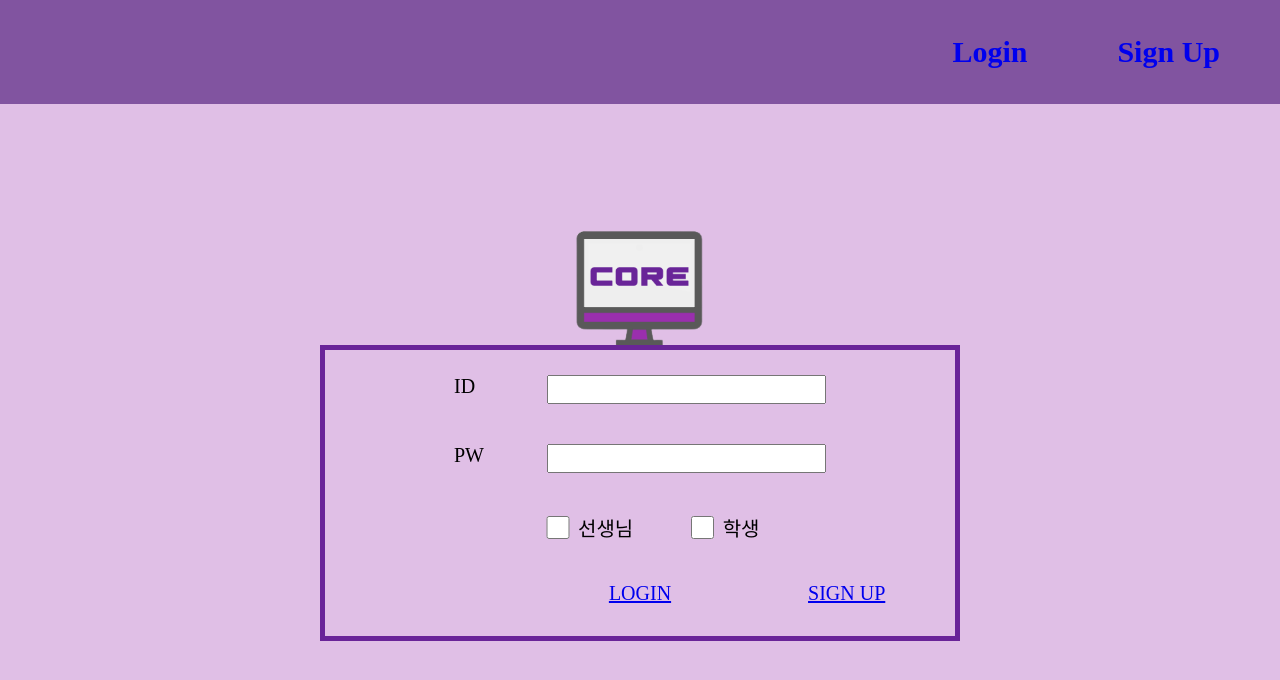
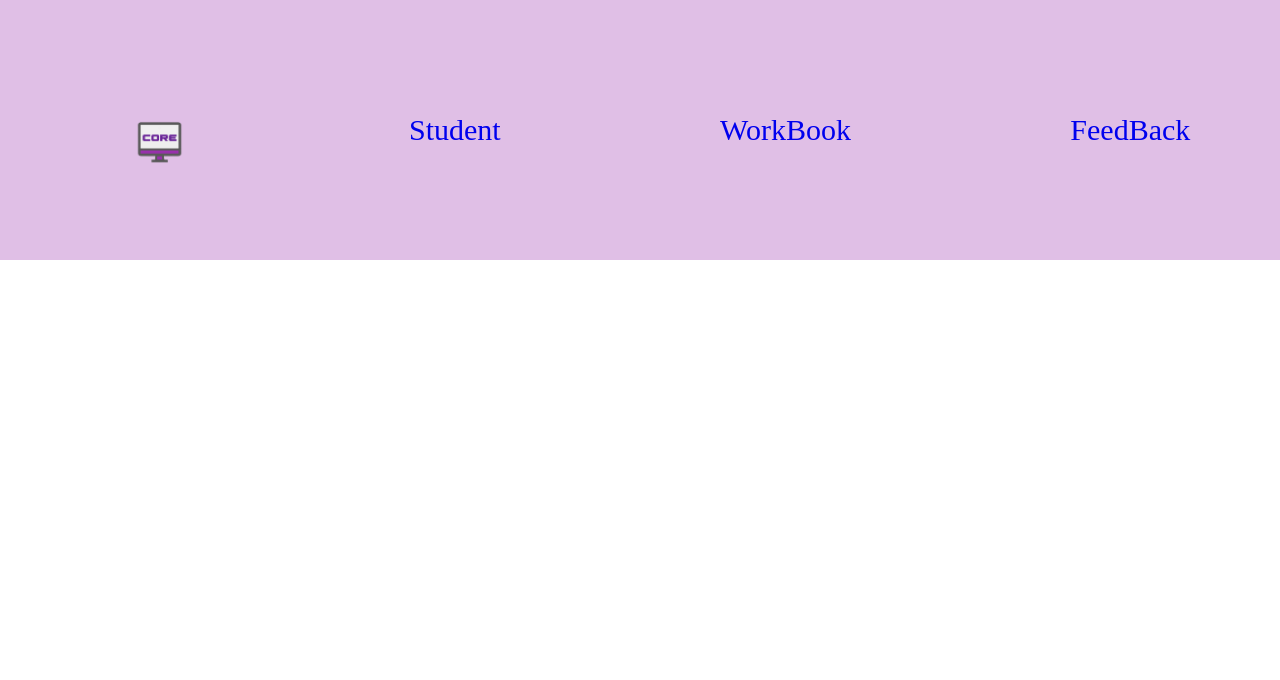
Before and after one commit to Happhee/CORE, a React (Create React App) app in the folder core/: page / in a window 1280 px wide. Shown: the top 680 px of the page. Built offline with nearby package versions, Linux system fonts and the light colour scheme.

Commit message:
[ADD] 현진언니 브랜치파세영~

```diff
--- a/core/src/App.css
+++ b/core/src/App.css
@@ -6,7 +6,7 @@ html, body{
   font-family: 'nanumsquare';
 }
 .App{
-  background-color: #E0BFE6;
+  background-color: white;
   width: 100%;
   height: 100vh;
 }
--- a/core/src/App.js
+++ b/core/src/App.js
@@ -3,6 +3,7 @@ import './App.css';
 import React, { useState } from 'react';
 
 import Toolbar from './components/Toolbar';
+import Subject from './components/Subject';
 
 import { BrowserRouter as Router, Route, Switch, Link } from 'react-router-dom';
 
@@ -25,12 +26,21 @@ function App() {
   else {
     _feed = top[1].feed;
   }
+  let [teacher_subject, setTeacher] = useState([
+    { id: 1, title: 'Student' },
+    { id: 2, title: 'WorkBook' },
+    { id: 3, title: 'FeedBack' }])
+
+  let [student_subject, setStudent] = useState([
+    { id: 1, title: 'WorkBook' }
+  ])
 
 
   return (
     <Router className="App">
       <div className="App">
-        <Toolbar data={init} />
+        {/* <Toolbar data={init} /> */}
+        <Subject data={teacher_subject} mode={mode} />
       </div>
 
     </Router>
--- a/core/src/components/Subject.js
+++ b/core/src/components/Subject.js
@@ -33,7 +33,6 @@ const Subject_Link = props => {
 }
 const Subject = props => {
 
-
     let data = props.data;
     let mode = props.mode;
     let class_room = props.class_room;
@@ -44,14 +43,14 @@ const Subject = props => {
     if (data.length == 3) {
 
         list.push(<Subject_Link key={data[0].id} title={data[0].title}
-            link='/' />);
+            link='/teacher/student' />);
         list.push(<Subject_Link key={data[1].id} title={data[1].title}
             link='/teacher/workbook' />);
         list.push(<Subject_Link key={data[2].id} title={data[2].title}
             link='/teacher/feedback' />);
 
 
-        route.push(<Route path='/' component={Student} exact={true} key={data[0].id} />)
+        route.push(<Route path='/teacher/student' component={Student} exact={true} key={data[0].id} />)
         route.push(<Route path='/teacher/workbook' component={Teacher_WorkBook} key={data[1].id} />)
         route.push(<Route path='/teacher/feedback' component={FeedBack} key={data[2].id} />)
     }
--- a/core/src/css/Subject.css
+++ b/core/src/css/Subject.css
@@ -1,3 +1,4 @@
+
 .teacher_subject{
     background-color: #E0BFE6;
     width: 100%;
```
